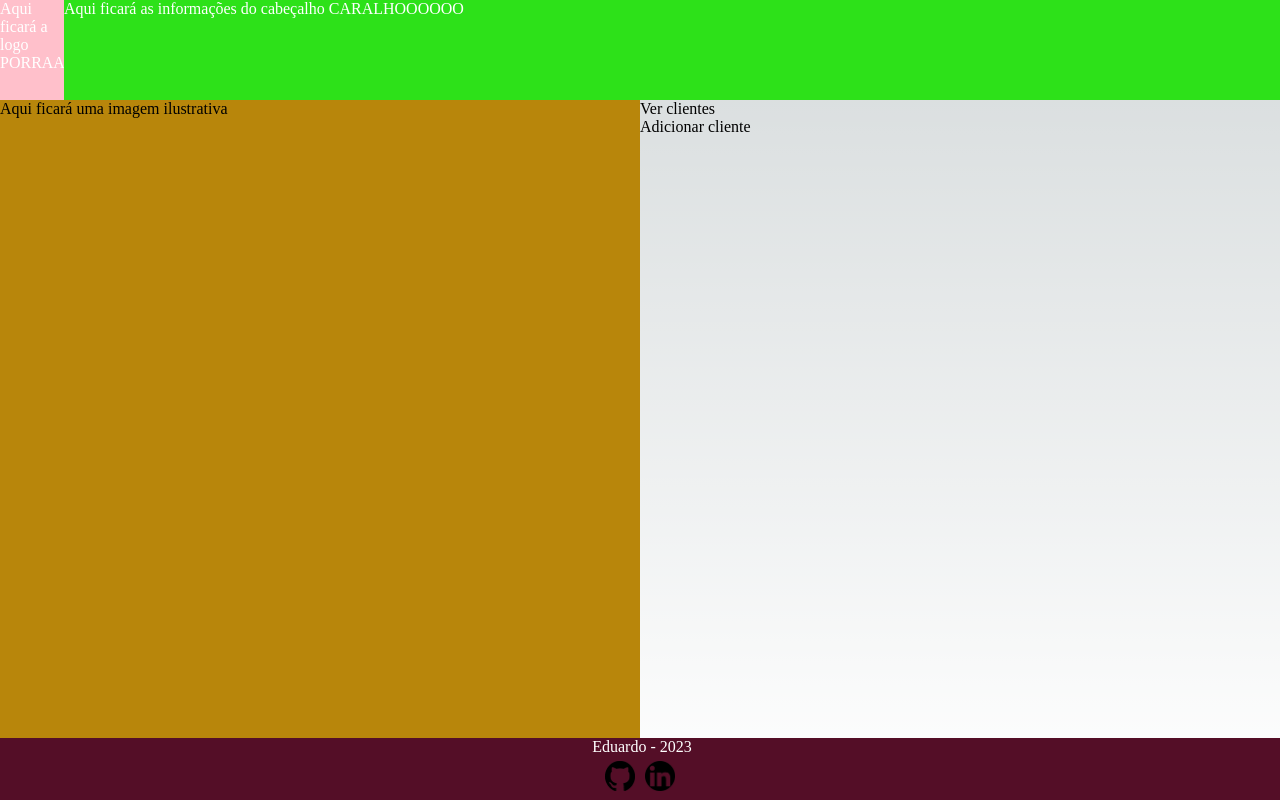
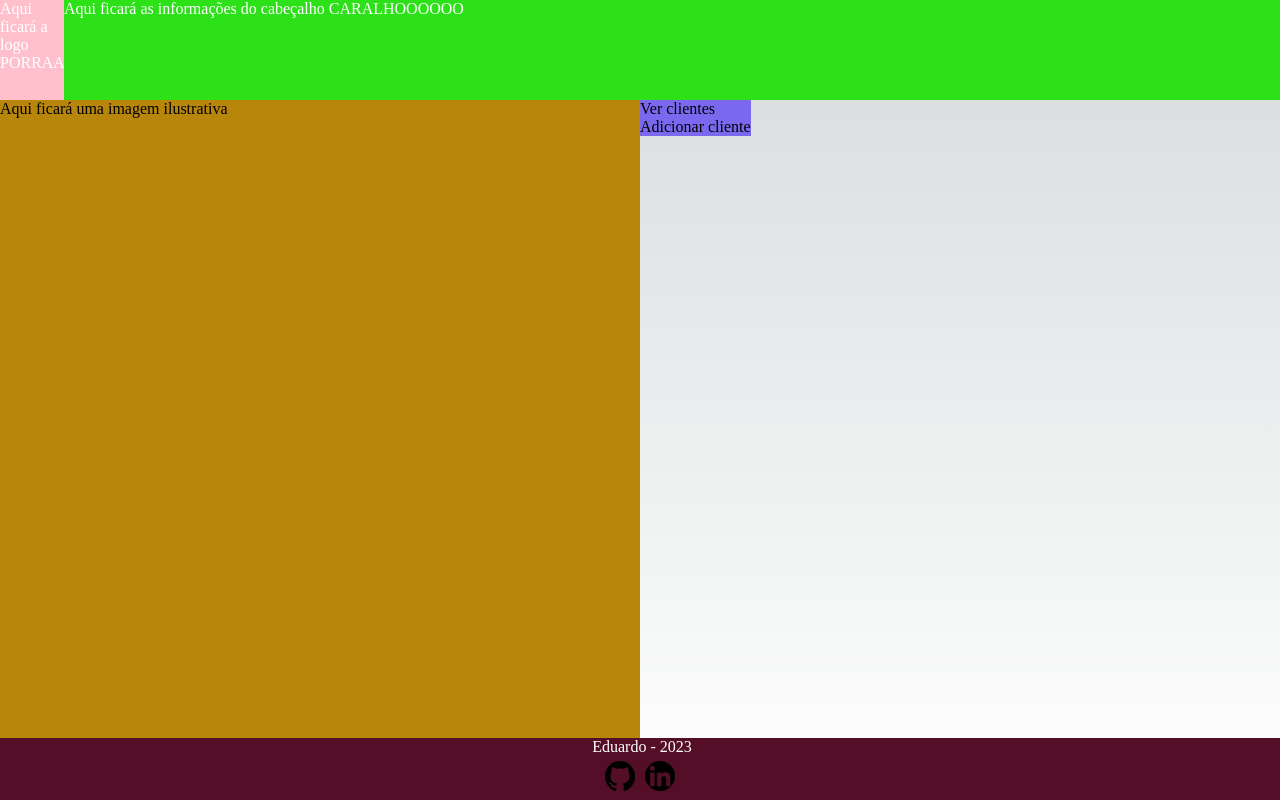
Before and after one commit to EduardoGomesSa/cadastro-cliente-next, a Next.js app: page / in a window 1280 px wide. Built offline with nearby package versions, Linux system fonts and the light colour scheme.

Commit message:
criação do componente que ficará os links

```diff
--- a/src/components/address.tsx
+++ b/src/components/address.tsx
@@ -1,4 +1,5 @@
 import Link from "next/link"
+import styles from "../styles/Address.module.css"
 
 interface AddressProps{
     text:string
@@ -7,7 +8,7 @@ interface AddressProps{
 
 export default function Address(props:AddressProps){
     return (
-        <div>
+        <div className={styles.address}>
             <Link href={props.link}>
                 {props.text}
             </Link>
--- a/src/styles/Address.module.css
+++ b/src/styles/Address.module.css
@@ -1,3 +1,4 @@
 .address{
     display: flex;
+    background-color: mediumslateblue;
 }
```
